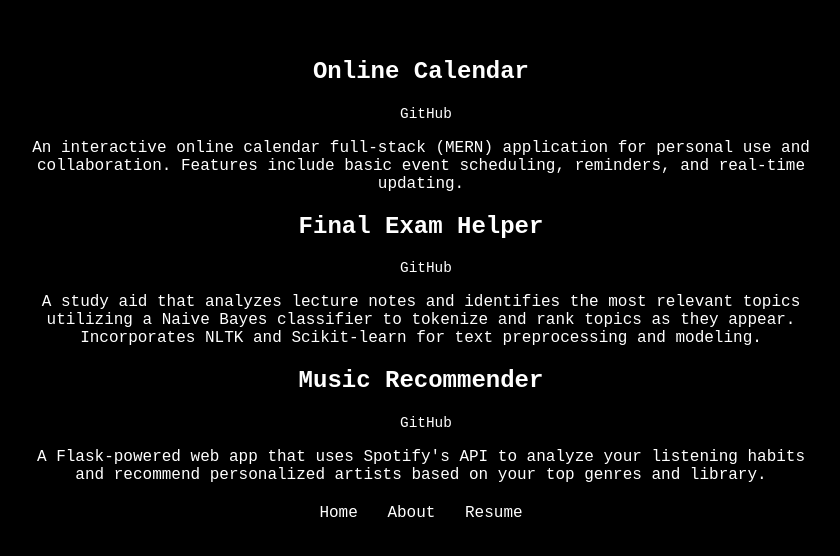
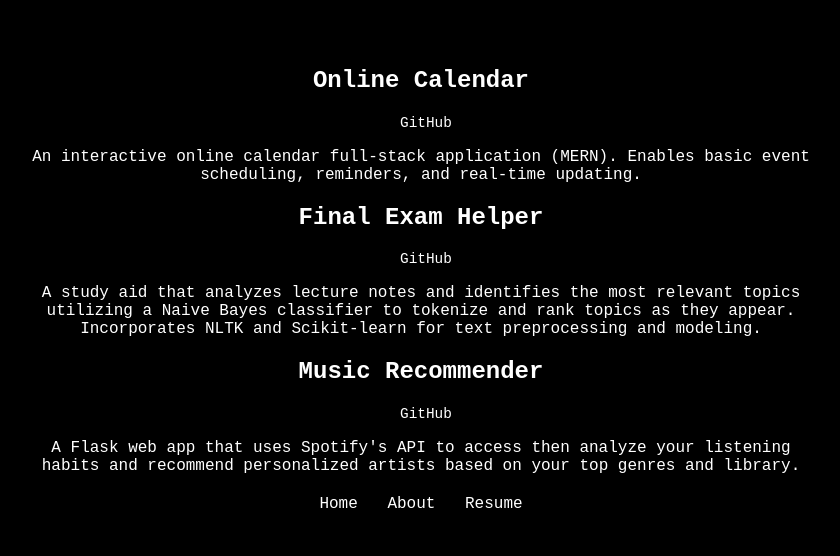
Before and after one commit to daniel68045/dpupke10.github.io, a plain HTML site: page pages/projects.html in a window 1280 px wide. Shown: the part 110-666 px from the top of the page, without its empty margins (219-1059 px from the left). Drawn offline with Linux system fonts and the light colour scheme.

Commit message:
Updated desc

```diff
--- a/pages/projects.html
+++ b/pages/projects.html
@@ -16,8 +16,7 @@
               GitHub
             </a>
             <p>
-              An interactive online calendar full-stack (MERN) application for
-              personal use and collaboration. Features include basic event
+              An interactive online calendar full-stack application (MERN). Enables basic event
               scheduling, reminders, and real-time updating.
             </p>
           </article>
@@ -42,7 +41,7 @@
               GitHub
             </a>
             <p>
-              A Flask-powered web app that uses Spotify's API to analyze your
+              A Flask web app that uses Spotify's API to access then analyze your
               listening habits and recommend personalized artists based on your
               top genres and library.
             </p>
```
